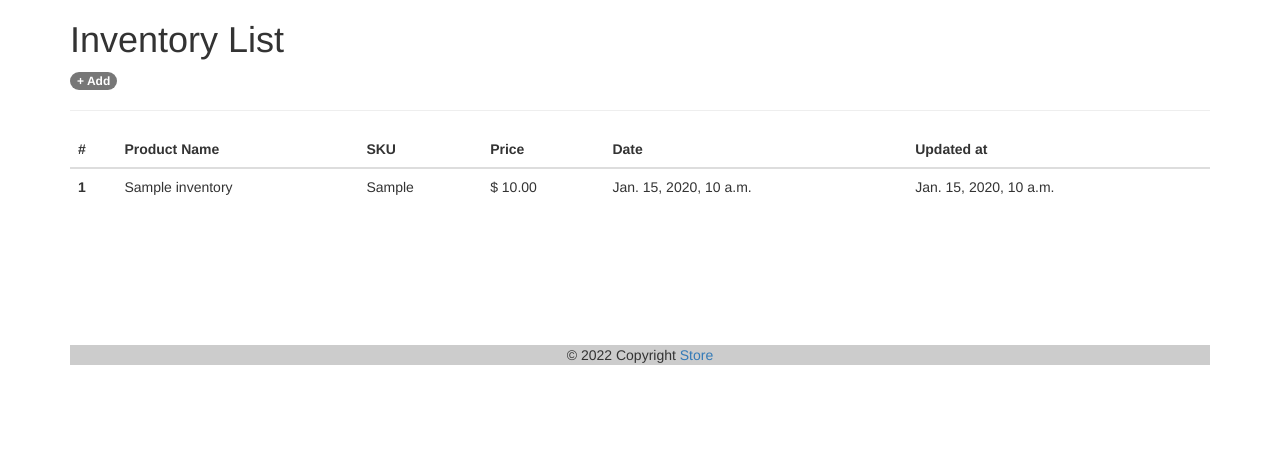
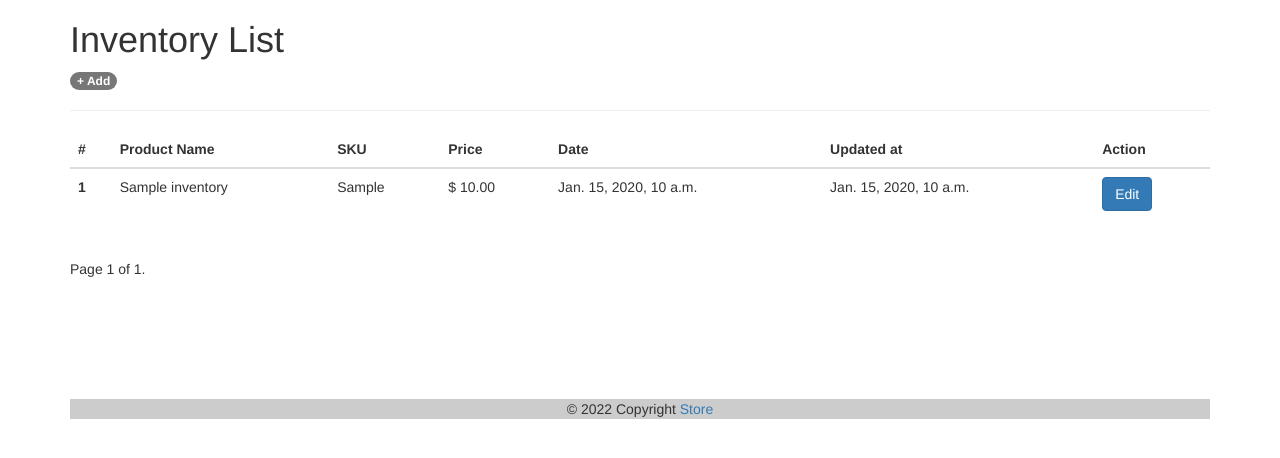
Before and after one commit to TechStuffBoy/store_tiger, a Django app: page /inventory/ in a window 1280 px wide. Shown: the part 52-510 px from the top of the page. Run offline with Django 3.2, Linux system fonts and the light colour scheme; tables that the repository leaves empty hold one stand-in row (values such as "Sample post").

Commit message:
Add Edit and Create view.

```diff
--- a/inventory/models.py
+++ b/inventory/models.py
@@ -11,8 +11,8 @@ class Inventory(models.Model):
     sku = models.CharField(max_length=32, blank=False)
     product_name = models.CharField(max_length=200, blank=False)
     price = models.DecimalField(max_digits=9, decimal_places=2)
-    date = models.DateTimeField()
-    created_at = models.DateTimeField(auto_now_add=True)
+    date = models.DateTimeField(auto_now_add=True)
+    # created_at = models.DateTimeField(auto_now_add=True)
     updated_at = models.DateTimeField(auto_now=True)
 
     def __str__(self):
--- a/inventory/urls.py
+++ b/inventory/urls.py
@@ -5,4 +5,6 @@ urlpatterns = [
     path('home/', views.HomeView.as_view(), name='home'),
     path('', views.InventoryList.as_view(), name='inventory-list'),
     path('<int:pk>/', views.InventoryDetail.as_view(), name='inventory-detail'),
+    path('add/', views.InventoryAdd.as_view(), name='inventory-add'),
+    path('edit/<int:pk>/', views.InventoryEdit.as_view(), name='inventory-edit'),
 ]
--- a/inventory/views.py
+++ b/inventory/views.py
@@ -1,5 +1,6 @@
 from django.shortcuts import render
-from django.views.generic import TemplateView, ListView, DetailView
+from django.views.generic import TemplateView, ListView, DetailView, CreateView, UpdateView
+from django.urls import reverse
 
 from inventory.models import Inventory
 
@@ -16,3 +17,21 @@ class InventoryList(ListView):
 class InventoryDetail(DetailView):
     model = Inventory
     context_object_name = 'inventory'
+
+class InventoryAdd(CreateView):
+    model = Inventory
+    fields = ['product_name', 'sku', 'price']
+
+    def get_success_url(self) -> str:
+        return reverse('inventory-list')
+
+class InventoryEdit(UpdateView):
+    model = Inventory
+    fields = ['product_name', 'sku', 'price']
+    action = 'Update'
+
+    def get_success_url(self):
+        return reverse(
+            "inventory-detail",
+            kwargs={'pk':self.kwargs['pk']}
+        )
--- a/templates/inventory/inventory_list.html
+++ b/templates/inventory/inventory_list.html
@@ -4,7 +4,7 @@
 
 {% block content %}
     <h1>Inventory List</h1>
-    <p class="float-right"> <a href="#" class="badge badge-danger">+ Add</a></p>
+    <p class="float-right"> <a href="{% url 'inventory-add' %}" class="badge badge-danger">+ Add</a></p>
     <hr>
 
     <table class="table">
@@ -16,20 +16,42 @@
             <th scope="col">Price</th>
             <th scope="col">Date</th>
             <th scope="col">Updated at</th>
+            <th scope="col">Action</th>
           </tr>
         </thead>
         <tbody>
             {% for inventory in inventories %}
             <tr>
                 <th scope="row">{{ inventory.id }}</th>
+                <!-- <th scope="row"><a href="{% url 'inventory-edit' inventory.id %}">{{ inventory.id }}</a></th> -->
                 <td>{{ inventory.product_name }}</td>
                 <td>{{ inventory.sku }}</td>
                 <td>$ {{ inventory.price }}</td>
                 <td>{{ inventory.date }}</td>
                 <td>{{ inventory.updated_at }}</td>
+                <td><a class='btn btn-primary' href="{% url 'inventory-edit' inventory.id %}">Edit</a></td>
               </tr>
             {% endfor %}
         </tbody>
     </table>
 
+    <!-- Taken directly from the Django Documentation -->
+    <div class="pagination">
+        <span class="step-links">
+            {% if page_obj.has_previous %}
+                <a href="?page=1">&laquo; first</a>
+                <a href="?page={{ page_obj.previous_page_number }}">previous</a>
+            {% endif %}
+
+            <span class="current">
+                Page {{ page_obj.number }} of {{ page_obj.paginator.num_pages }}.
+            </span>
+
+            {% if page_obj.has_next %}
+                <a href="?page={{ page_obj.next_page_number }}">next</a>
+                <a href="?page={{ page_obj.paginator.num_pages }}">last &raquo;</a>
+            {% endif %}
+        </span>
+    </div>
+
 {% endblock content %}
```
Also changed, not shown: templates/inventory/inventory_form.html (added, +12 -0 lines), inventory/migrations/0005_auto_20220630_0313.py (added).
